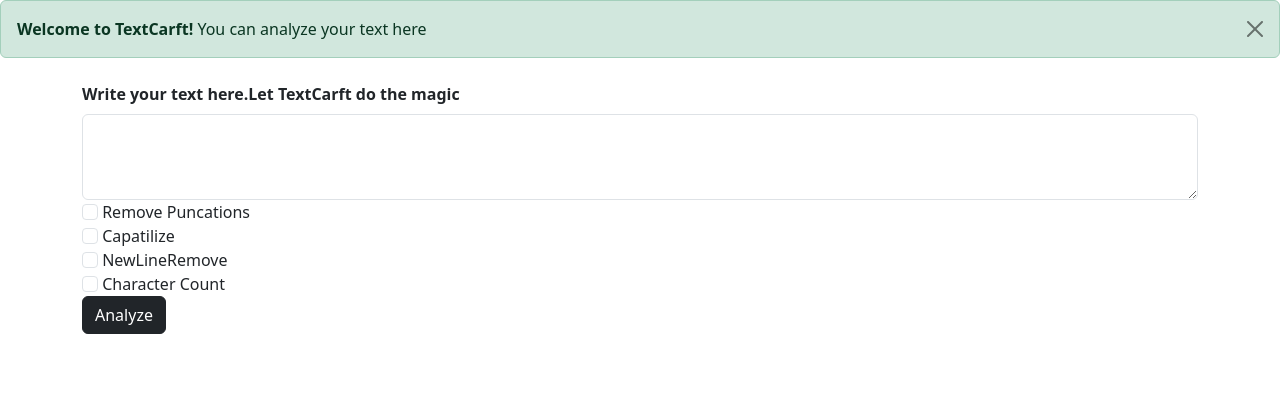
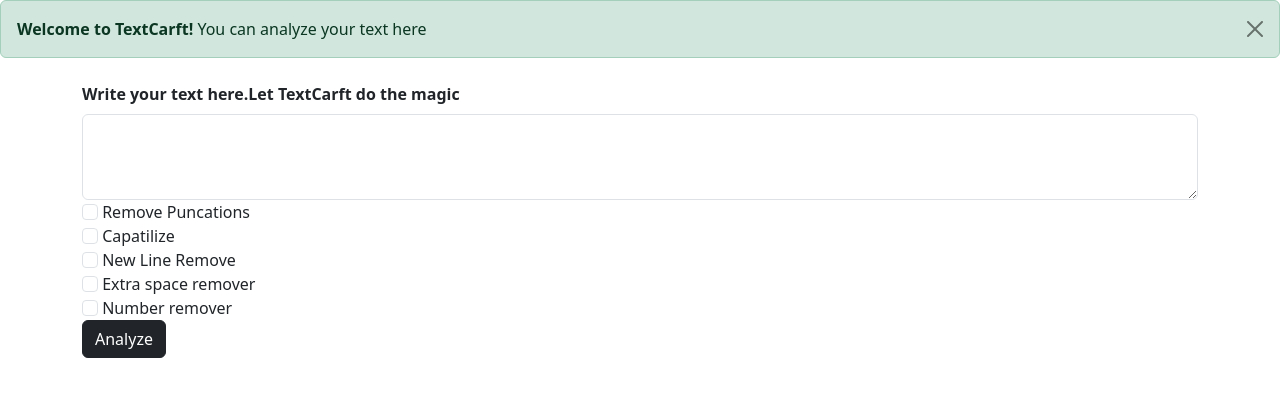
Before and after one commit to Navin248/TextCraft, a Django app: page / in a window 1280 px wide. Shown: the part 56-453 px from the top of the page. Run offline with Django 5.2, Linux system fonts and the light colour scheme.

Commit message:
Update index3.html

```diff
--- a/templates/index3.html
+++ b/templates/index3.html
@@ -72,7 +72,7 @@
 
     {% comment %} Text area section {% endcomment %}
     <div class="container mt-4 mb-2">
-      <form action='/analyze' method='get'>
+      <form action='/analyze' method='POST'> {% csrf_token %}
         <label for="exampleFormControlTextarea1" class="form-label"
           ><strong>Write your text here.Let TextCarft do the magic</strong>
         </label>
@@ -86,19 +86,24 @@
               Remove Puncations
             </label>
             <br>
-            <input class="form-check-input" type="checkbox"  name="capatilize" id="flexCheckDefault2">
+            <input class="form-check-input" type="checkbox"  name="fullcaps" id="flexCheckDefault2">
             <label class="form-check-label" for="flexCheckDefault2">
               Capatilize
             </label>
             <br>
-            <input class="form-check-input" type="checkbox"  name="NewLineRemove" id="flexCheckDefault3">
+            <input class="form-check-input" type="checkbox"  name="newlineremover" id="flexCheckDefault3">
             <label class="form-check-label" for="flexCheckDefault3">
-              NewLineRemove
+              New Line Remove
+            </label>
+          <br>
+          <input class="form-check-input" type="checkbox"  name="extraspaceremover"              id="flexCheckDefault3">
+            <label class="form-check-label" for="flexCheckDefault3">
+              Extra space remover
             </label>
 <br>
-            <input class="form-check-input" type="checkbox"  name="charcount" id="flexCheckDefault4">
+            <input class="form-check-input" type="checkbox"  name="numberremover" id="flexCheckDefault4">
             <label class="form-check-label" for="flexCheckDefault4">
-              Character Count
+              Number remover
             </label>
 
             <br>
```
